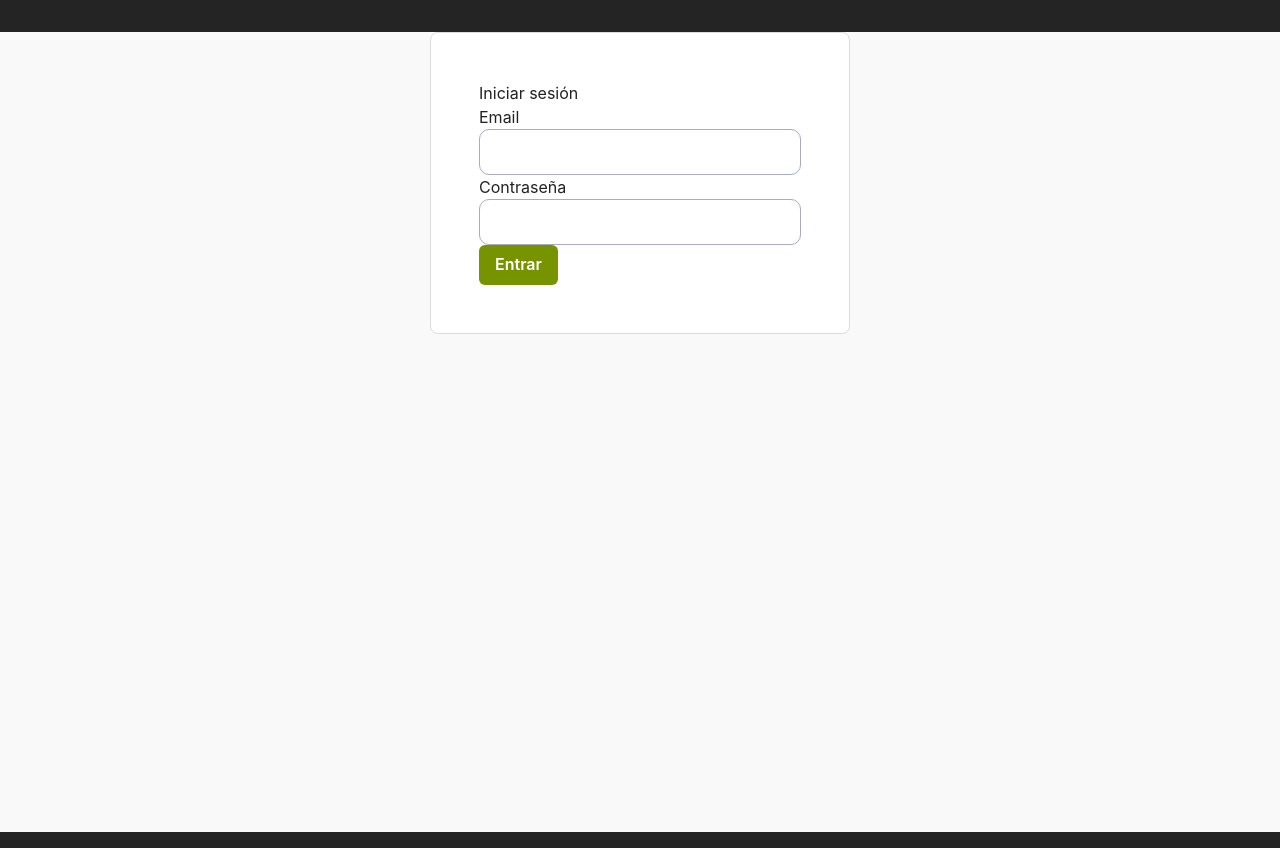
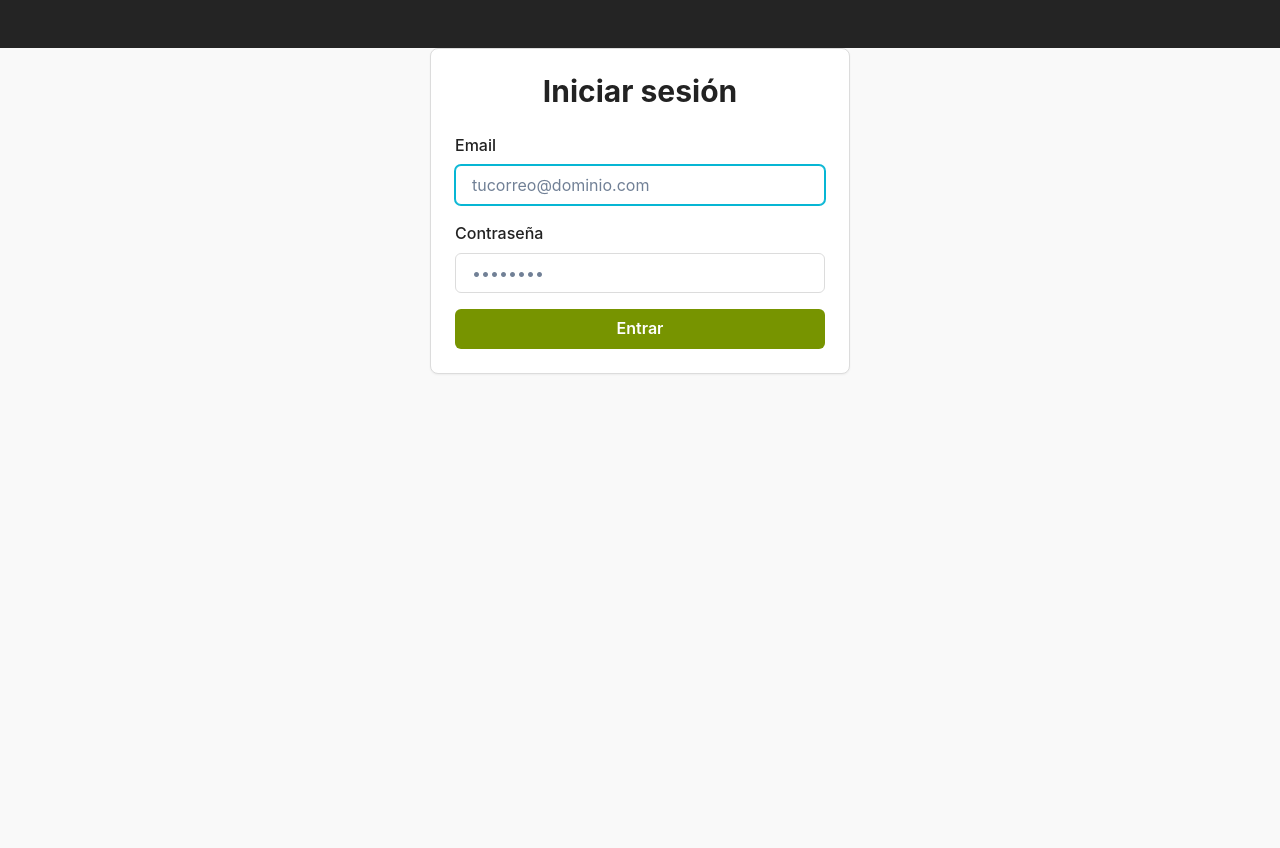
Before and after one commit to puentesAmed/AWPREVISION_TESORERIA, a React (Vite) app in the folder frontend/: page /login in a window 1280 px wide. Built offline with nearby package versions, Linux system fonts and the light colour scheme.

Commit message:
Mejora de pagina login

```diff
--- a/frontend/src/ui/pages/LoginPage.jsx
+++ b/frontend/src/ui/pages/LoginPage.jsx
@@ -1,4 +1,4 @@
-import React from 'react'
+/*import React from 'react'
 import { useForm } from 'react-hook-form'
 import { z } from 'zod'
 import { zodResolver } from '@hookform/resolvers/zod'
@@ -59,3 +59,118 @@ export function LoginPage(){
     </Box>
   )
 }
+*/
+
+// src/ui/pages/LoginPage.jsx
+import React from "react";
+import { useForm } from "react-hook-form";
+import { z } from "zod";
+import { zodResolver } from "@hookform/resolvers/zod";
+import { useNavigate, useLocation } from "react-router-dom";
+import {
+  Box,
+  Button,
+  Input,
+  FormControl,
+  FormLabel,
+  FormErrorMessage,
+  Heading,
+  useColorModeValue,
+  VStack,
+} from "@chakra-ui/react";
+
+import { useAuth } from "../../state/auth.js";
+import { api } from "../../lib/api.js";
+
+const schema = z.object({
+  email: z.string().email("Formato de email no válido"),
+  password: z.string().min(6, "Mínimo 6 caracteres"),
+});
+
+export function LoginPage() {
+  const { register, handleSubmit, formState } = useForm({
+    resolver: zodResolver(schema),
+  });
+  const { errors, isSubmitting } = formState;
+
+  const { login } = useAuth();
+  const nav = useNavigate();
+  const loc = useLocation();
+
+  const cardBg = useColorModeValue("white", "neutral.800");
+  const border = useColorModeValue("neutral.200", "neutral.700");
+  const btnBg = useColorModeValue("brand.500", "accent.500");
+  const btnHover = useColorModeValue("brand.600", "accent.600");
+  const btnColor = useColorModeValue("white", "black");
+
+  const onSubmit = async (values) => {
+    try {
+      const { data } = await api.post("/auth/login", values);
+      // data: { user, token }
+      login(data.user, data.token);
+      nav(loc.state?.from?.pathname || "/dashboard", { replace: true });
+    } catch (err) {
+      console.error("Login error", err);
+      alert("Credenciales incorrectas");
+    }
+  };
+
+  return (
+    <Box
+      maxW="420px"
+      mx="auto"
+      mt={12}
+      p={6}
+      bg={cardBg}
+      border="1px solid"
+      borderColor={border}
+      rounded="lg"
+      boxShadow={useColorModeValue("sm", "none")}
+    >
+      <Heading as="h2" size="lg" mb={6} textAlign="center">
+        Iniciar sesión
+      </Heading>
+
+      <form onSubmit={handleSubmit(onSubmit)} noValidate>
+        <VStack spacing={4} align="stretch">
+          <FormControl isInvalid={!!errors.email}>
+            <FormLabel>Email</FormLabel>
+            <Input
+              type="email"
+              placeholder="tucorreo@dominio.com"
+              autoComplete="email"
+              autoFocus
+              {...register("email")}
+            />
+            <FormErrorMessage>{errors.email?.message}</FormErrorMessage>
+          </FormControl>
+
+          <FormControl isInvalid={!!errors.password}>
+            <FormLabel>Contraseña</FormLabel>
+            <Input
+              type="password"
+              placeholder="••••••••"
+              autoComplete="current-password"
+              {...register("password")}
+            />
+            <FormErrorMessage>{errors.password?.message}</FormErrorMessage>
+          </FormControl>
+
+          <Button
+            type="submit"
+            bg={btnBg}
+            color={btnColor}
+            _hover={{ bg: btnHover }}
+            isLoading={isSubmitting}
+            loadingText="Accediendo"
+            width="full"
+          >
+            Entrar
+          </Button>
+        </VStack>
+      </form>
+    </Box>
+  );
+}
+
+export default LoginPage;
```
